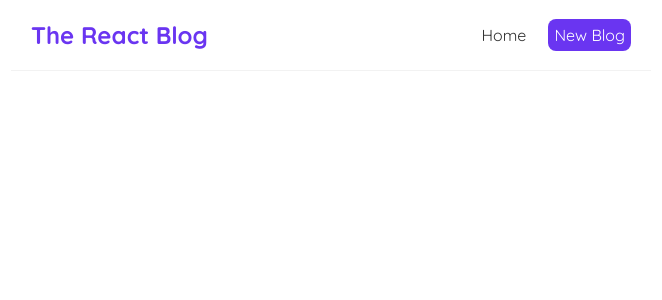
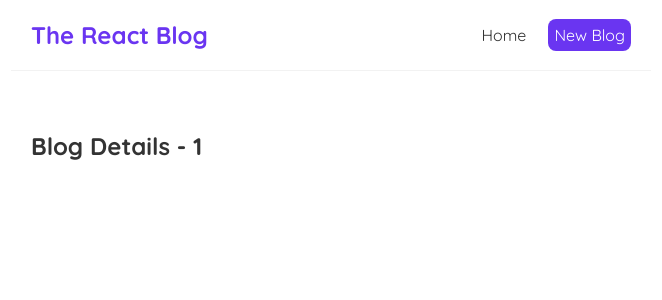
Before and after one commit to 8Pedro8/React-Blog-with-JSON-Server, a React (Vite) app: page /blogs/1 in a window 1280 px wide. Shown: the top 300 px of the page, without its empty margins (309-971 px from the left). Built offline with nearby package versions, Linux system fonts and the light colour scheme.

Commit message:
Create sample BlogDetails page and fix router and links to it

```diff
--- a/src/App.jsx
+++ b/src/App.jsx
@@ -2,6 +2,7 @@
 import Home from './Home';
 import { BrowserRouter as Router, Routes, Route } from 'react-router-dom';
 import Create from './Create';
+import BlogDetails from './BlogDetails';
 
 function App() {
 
@@ -13,6 +14,7 @@
           <Routes>
             <Route path='/' element={<Home />} />
             <Route path='/create' element={<Create />} />
+            <Route path='/blogs/:id' element={<BlogDetails />} />
           </Routes>
         </div>
       </div>
--- /dev/null
+++ b/src/BlogDetails.jsx
@@ -0,0 +1,13 @@
+import { useParams } from "react-router-dom";
+
+const BlogDetails = () => {
+    const { id } = useParams()
+
+    return (
+        <div className="blog-details">
+            <h2>Blog Details - { id }</h2>
+        </div>
+     );
+}
+
+export default BlogDetails;
--- a/src/BlogList.jsx
+++ b/src/BlogList.jsx
@@ -1,3 +1,5 @@
+import { Link } from "react-router-dom";
+
 const BlogList = ({ blogs, title, handleDelete}) => {
 
     return (
@@ -5,8 +7,10 @@
             <h2>{ title }</h2>
             {blogs.map((blog) => (
                 <div className="blog-preview" key={blog.id}>
-                    <h2>{ blog.title }</h2>
-                    <p>Written by {blog.author}</p>
+                    <Link to={ `/blogs/${blog.id}` }>
+                        <h2>{ blog.title }</h2>
+                        <p>Written by {blog.author}</p>
+                    </Link>
                 </div>
             ))}
         </div>
--- a/src/index.css
+++ b/src/index.css
@@ -51,3 +51,6 @@
   color: #381c7f;
   margin-bottom: 8px;
 }
+.blog-preview a{
+  text-decoration: none;
+}
--- a/src/useFetch.jsx
+++ b/src/useFetch.jsx
@@ -32,7 +32,7 @@
                 })
         }, 1000)
 
-        return () => { abortConst.abort() }
+        return () => { abortConst.abort() } // cleanup function
     }, [url])
 
     return {data, isPending, error}
```
